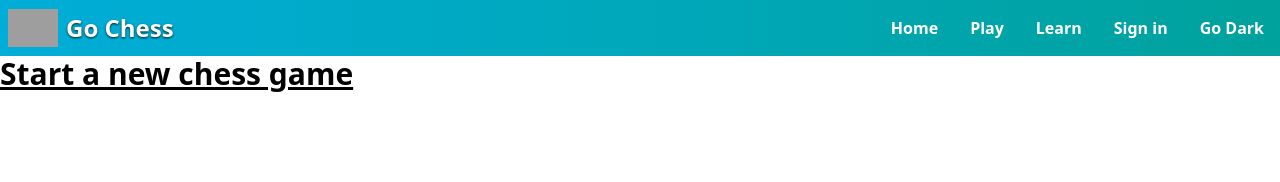
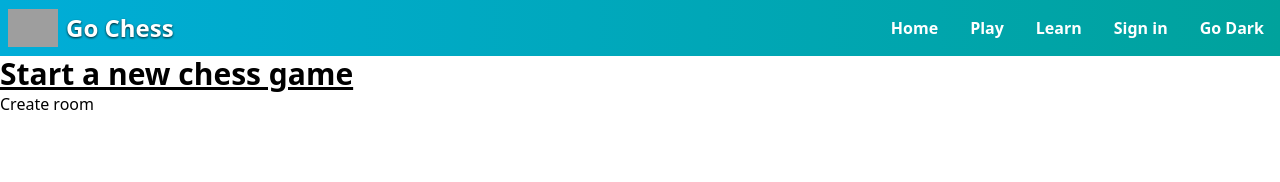
Before and after one commit to pedro-git-projects/go-chess, a React (Vite) app in the folder frontend/: page /play in a window 1280 px wide. Shown: the top 182 px of the page. Built offline with nearby package versions, Linux system fonts and the light colour scheme; grey boxes are pictures that could not be loaded.

Commit message:
new room handler|begun fetching room id

```diff
--- a/frontend/src/components/routes/Play.jsx
+++ b/frontend/src/components/routes/Play.jsx
@@ -1,8 +1,10 @@
 import { Layout } from "../ui/Layout"
+import NewRoom from "../utils/NewRoom"
 
 const Play = () => (
   <Layout>
     <h1 className="text-3xl font-bold underline">Start a new chess game</h1>
+    <NewRoom/>
   </Layout>
 )
 
--- /dev/null
+++ b/frontend/src/components/utils/NewRoom.jsx
@@ -0,0 +1,34 @@
+import { useNavigate } from 'react-router-dom'
+
+const NewRoom = () => {
+  const navigate = useNavigate()
+
+  const handleClick = async () => {
+    // Send a GET request to create a new room with the given name
+    const response = await fetch(`localhost:8080/room/new/`, {
+      method: 'GET',
+      headers: { 'Content-Type': 'application/json' },
+    });
+
+    if (!response.ok) {
+      // Handle error response
+      console.error(`Failed to create room: ${response.statusText}`);
+      return;
+    }
+
+    // Get the new room ID from the response
+    const { id } = await response.json();
+
+    // Navigate to the new room's URL
+    navigate(`/rooms/${id}`);
+    console.log(id)
+  };
+
+  return (
+    <>
+      <button type="button" onClick={handleClick}>Create room</button>
+    </>
+  )
+}
+
+export default NewRoom
```
Also changed, not shown: 2 other files (tests, documents, lock files or other folders).
